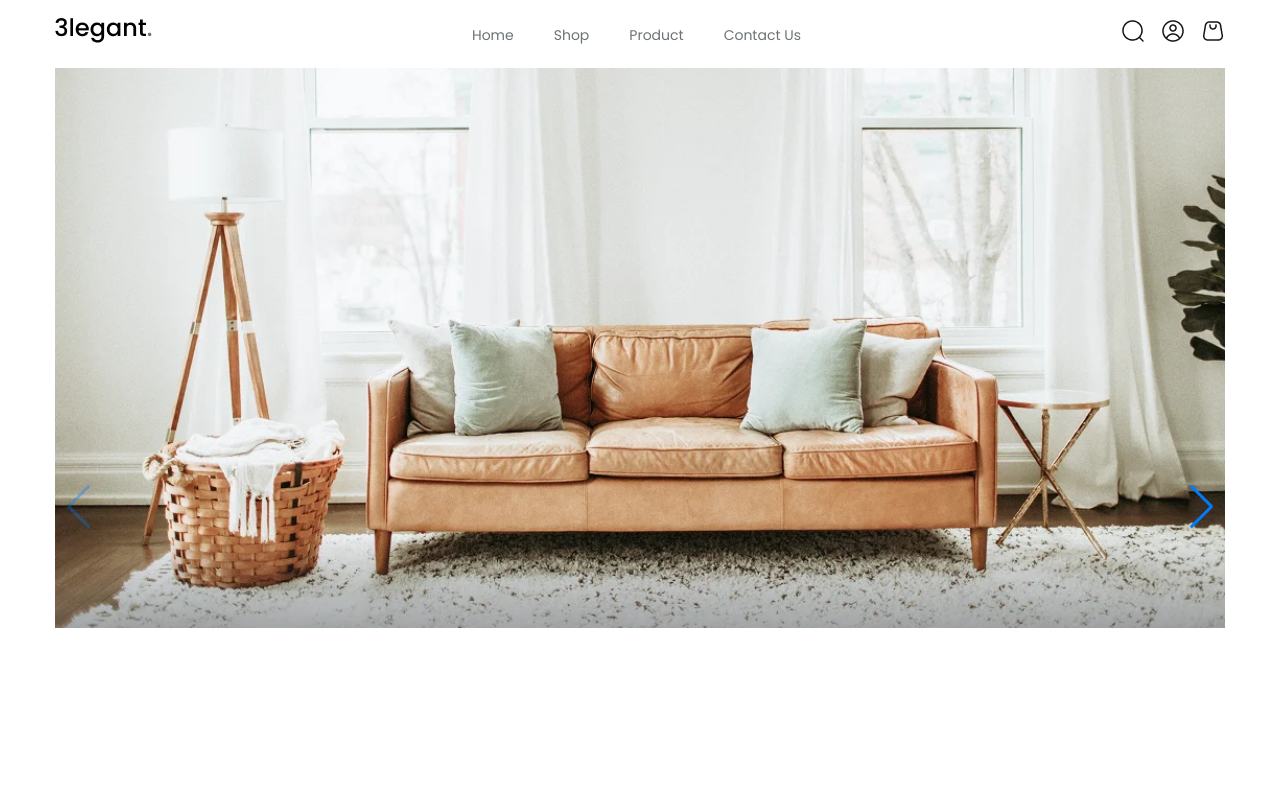
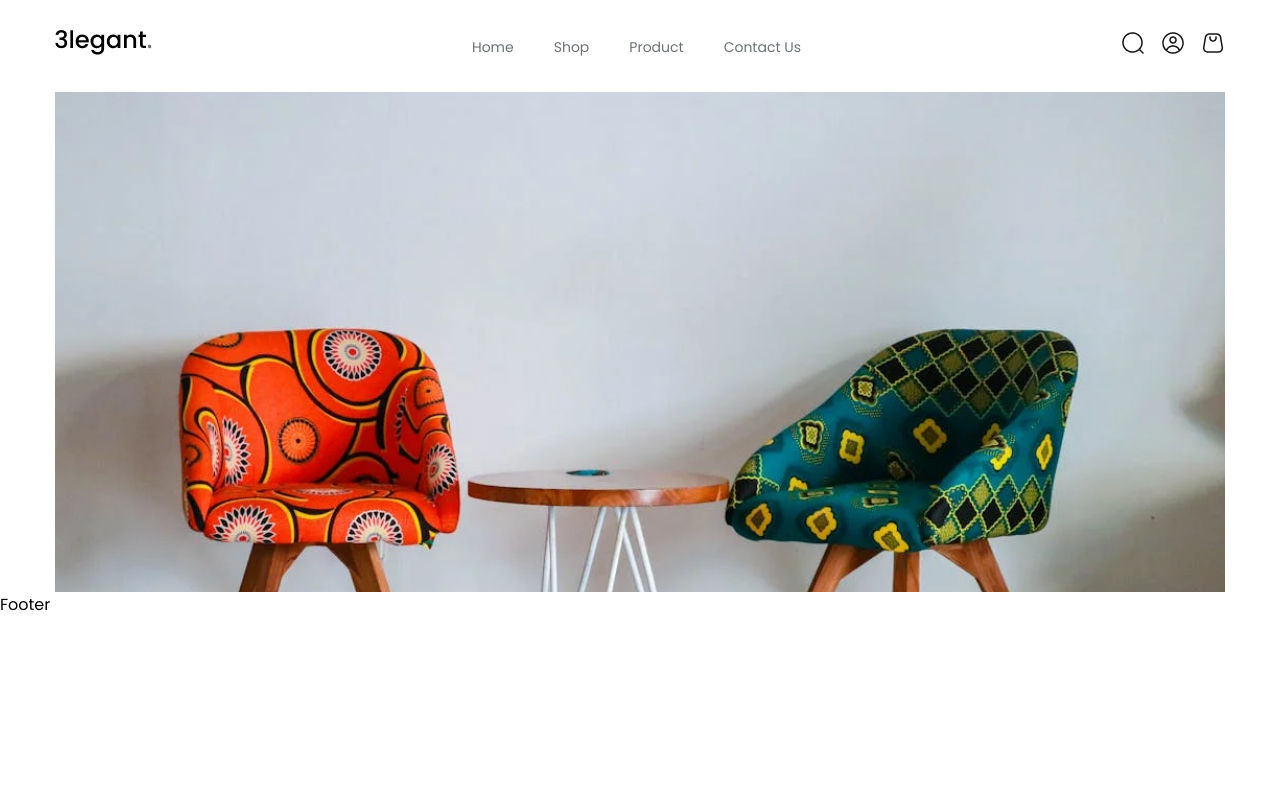
Before and after one commit to Mohsin-Hashmi/e-commerce-app, a React (Vite) app in the folder e-commerce-frontend/: page / in a window 1280 px wide. Shown: the top 800 px of the page. Built offline with nearby package versions, Linux system fonts and the light colour scheme.

Commit message:
Developing the header compoent

```diff
--- a/e-commerce-frontend/package.json
+++ b/e-commerce-frontend/package.json
@@ -17,6 +17,9 @@
     "react": "^18.3.1",
     "react-dom": "^18.3.1",
     "react-router-dom": "^7.1.3",
+    "react-slick": "^0.30.3",
+    "react-swiper": "^0.1.5",
+    "slick-carousel": "^1.8.1",
     "swiper": "^11.2.2"
   },
   "devDependencies": {
--- a/e-commerce-frontend/src/components/Header/Header.css
+++ b/e-commerce-frontend/src/components/Header/Header.css
@@ -1,5 +1,5 @@
 .header{
-    padding: 18px 0;
+    padding: 30px 0;
 }
 .headerNavbar{
     display: flex;
--- a/e-commerce-frontend/src/components/SwiperBanner/SwiperBanner.css
+++ b/e-commerce-frontend/src/components/SwiperBanner/SwiperBanner.css
@@ -1,4 +1,4 @@
-.swiper {
+/* .swiper {
     width: 100%;
     height: 100%;
   }
@@ -13,4 +13,4 @@
     width: 100%;
     height: auto;
     object-fit: cover;
-  }
+  } */
--- a/e-commerce-frontend/src/components/SwiperBanner/SwiperBanner.jsx
+++ b/e-commerce-frontend/src/components/SwiperBanner/SwiperBanner.jsx
@@ -1,44 +1,86 @@
-import { Navigation, Pagination, Scrollbar, A11y } from 'swiper/modules';
-import { Swiper, SwiperSlide } from 'swiper/react';
-import 'swiper/css';
-import 'swiper/css/navigation';
-import 'swiper/css/pagination';
-import './SwiperBanner.css';
-import bannerImageOne from '../../assets/images/bannerImage01.webp';
-import bannerImageTwo from '../../assets/images/bannerImage02.webp';
-import bannerImageThree from '../../assets/images/bannerImage03.webp';
-import bannerImageFour from '../../assets/images/bannerImage04.webp';
-import bannerImageFive from '../../assets/images/bannerImage05.webp';
+import Slider from "react-slick";
+import "slick-carousel/slick/slick.css";
+import "slick-carousel/slick/slick-theme.css";
+import "swiper/css";
+import "swiper/css/navigation";
+import "swiper/css/pagination";
+import "./SwiperBanner.css";
+import bannerImageOne from "../../assets/images/bannerImage01.webp";
+import bannerImageTwo from "../../assets/images/bannerImage02.webp";
+import bannerImageThree from "../../assets/images/bannerImage03.webp";
+import bannerImageFour from "../../assets/images/bannerImage04.webp";
+import bannerImageFive from "../../assets/images/bannerImage05.webp";
 const SwiperBanner = () => {
+  const settings = {
+    infinite: true,
+    speed: 500,
+    slidesToShow: 1,
+    slidesToScroll: 1,
+    autoplay: true,
+    autoplaySpeed: 3000,
+  };
+
   return (
-    <Swiper
-      // install Swiper modules
-      modules={[Navigation, Pagination, Scrollbar, A11y]}
-      spaceBetween={40}
-      slidesPerView={1}
-      navigation
-      pagination={{ clickable: true }}
-      onSwiper={(swiper) => console.log(swiper)}
-      onSlideChange={() => console.log('slide change')}
-    >
-      <SwiperSlide>
-        <img className='bannerImages' src={bannerImageOne} alt="banner image" />
-      </SwiperSlide>
-      <SwiperSlide>
-        <img className='bannerImages' src={bannerImageTwo} alt="banner image" />
-      </SwiperSlide>
-      <SwiperSlide>
-        <img className='bannerImages' src={bannerImageThree} alt="banner image" />
-      </SwiperSlide>
-      <SwiperSlide>
-        <img className='bannerImages' src={bannerImageFour} alt="banner image" />
-      </SwiperSlide>
-      <SwiperSlide>
-        <img className='bannerImages' src={bannerImageFive} alt="banner image" />
-      </SwiperSlide>
+    <div style={{ width: '100%', height: '500px' }}> {/* Fixed container height */}
+      <Slider {...settings} style={{ height: '100%' }}>
+        <div style={{ height: '500px' }}> {/* Fixed slide height */}
+          <img
+            src={bannerImageOne}
+            alt="Slide 1"
+            style={{
+              width: '100%',
+              height: '100%',
+              objectFit: 'cover', // Prevents distortion
+            }}
+          />
+        </div>
+        <div style={{ height: '500px' }}>
+          <img
+            src={bannerImageTwo}
+            alt="Slide 2"
+            style={{
+              width: '100%',
+              height: '100%',
+              objectFit: 'cover',
+            }}
+          />
+        </div>
+        <div style={{ height: '500px' }}>
+          <img
+            src={bannerImageThree}
+            alt="Slide 2"
+            style={{
+              width: '100%',
+              height: '100%',
+              objectFit: 'cover',
+            }}
+          />
+        </div>
+        <div style={{ height: '500px' }}>
+          <img
+            src={bannerImageFour}
+            alt="Slide 2"
+            style={{
+              width: '100%',
+              height: '100%',
+              objectFit: 'cover',
+            }}
+          />
+        </div>
+        <div style={{ height: '500px' }}>
+          <img
+            src={bannerImageFive}
+            alt="Slide 2"
+            style={{
+              width: '100%',
+              height: '100%',
+              objectFit: 'cover',
+            }}
+          />
+        </div>
+      </Slider>
+    </div>
+  );
+};
 
-    </Swiper>
-  )
-}
-
-export default SwiperBanner
+export default SwiperBanner;
```
Also changed, not shown: 1 other file (tests, documents, lock files or other folders).
